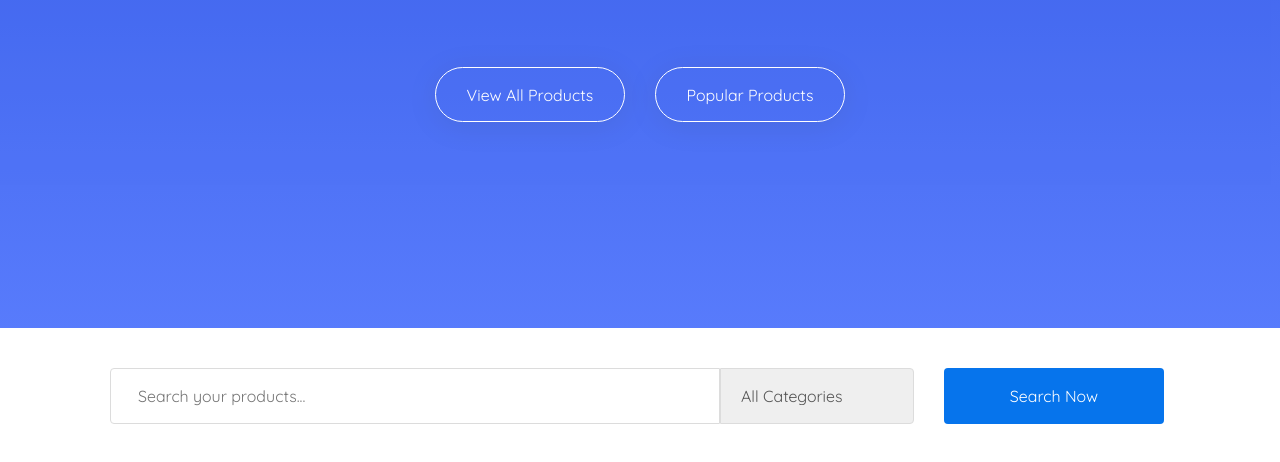
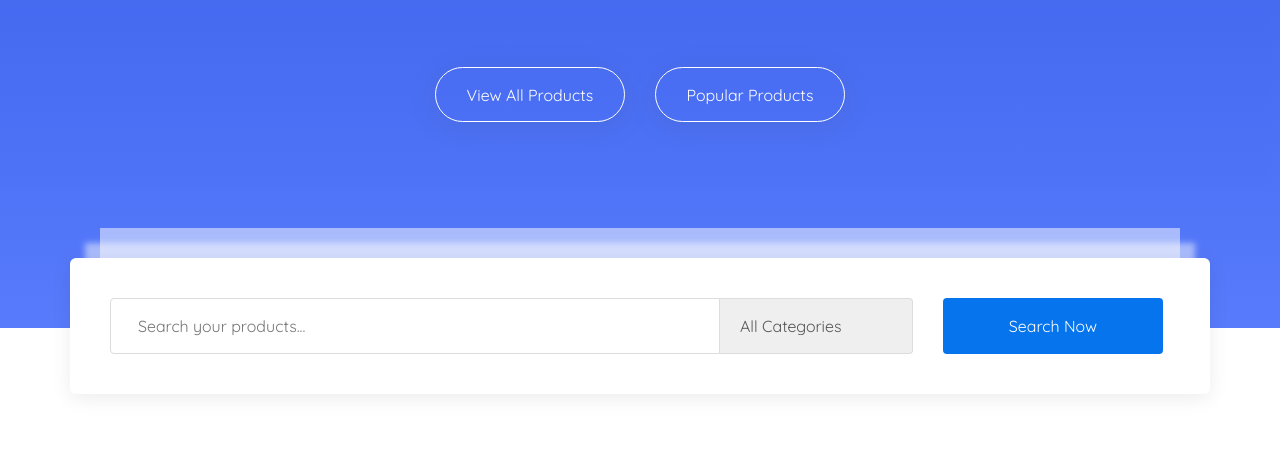
Before and after one commit to affectal/MartPlase, a website: page app/index.html in a window 1280 px wide. Shown: the part 578-1040 px from the top of the page. Drawn offline with nearby package versions, Linux system fonts and the light colour scheme; files that its build step writes are made by us from their sources.

Commit message:
'app/scss/style.scss'

```diff
--- a/app/scss/style.scss
+++ b/app/scss/style.scss
@@ -213,13 +213,20 @@
 // SLIDER end
 // SEARCH start
 .search {
-    margin-bottom: 120px;
+    position: relative;
+    margin-bottom: 185px;
 }
 
 .search__inner {
+    position: absolute;
+    max-width: 1140px;
     width: 100%;
     min-height: 135px;
     padding: 40px;
+    background-color: #fff;
+    border-radius: 6px;
+    box-shadow: 0px 4px 20px 0px rgba(0, 0, 0, 0.08), 0px -30px 6px -15px rgba(255, 255, 255, 0.5), 0px -60px 0px -30px rgba(255, 255, 255, 0.5);
+    top: -70px;
     form {
         width: 100%;
         display: flex;
@@ -239,6 +246,7 @@
         max-width: 195px;
         appearance: none;
         border: 1px solid #dcdcdc;
+        border-left: none;
         border-top-right-radius: 4px;
         border-bottom-right-radius: 4px;
         padding: 18px 70px 18px 20px;
```
